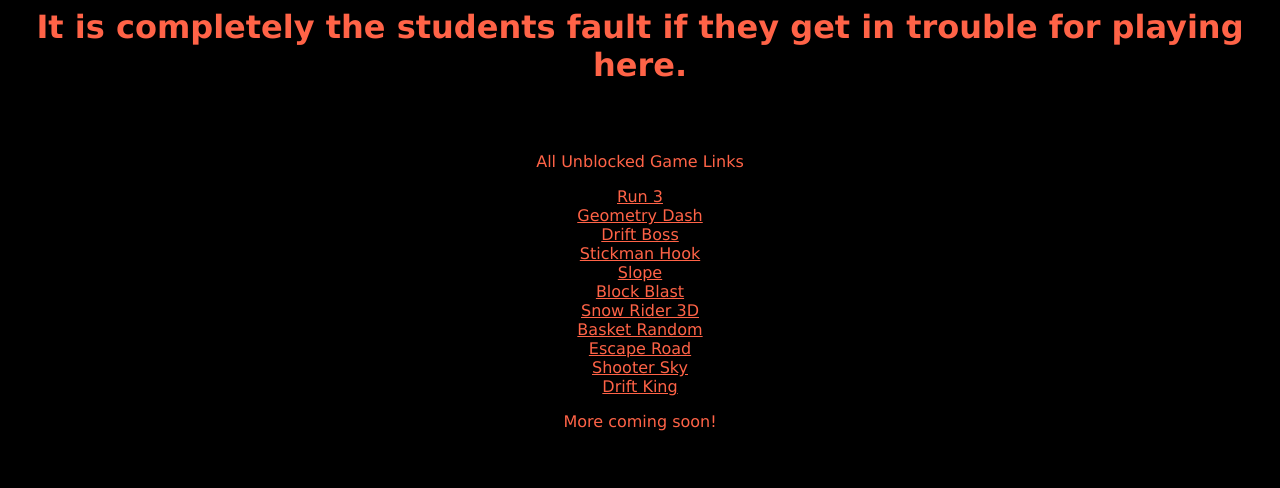
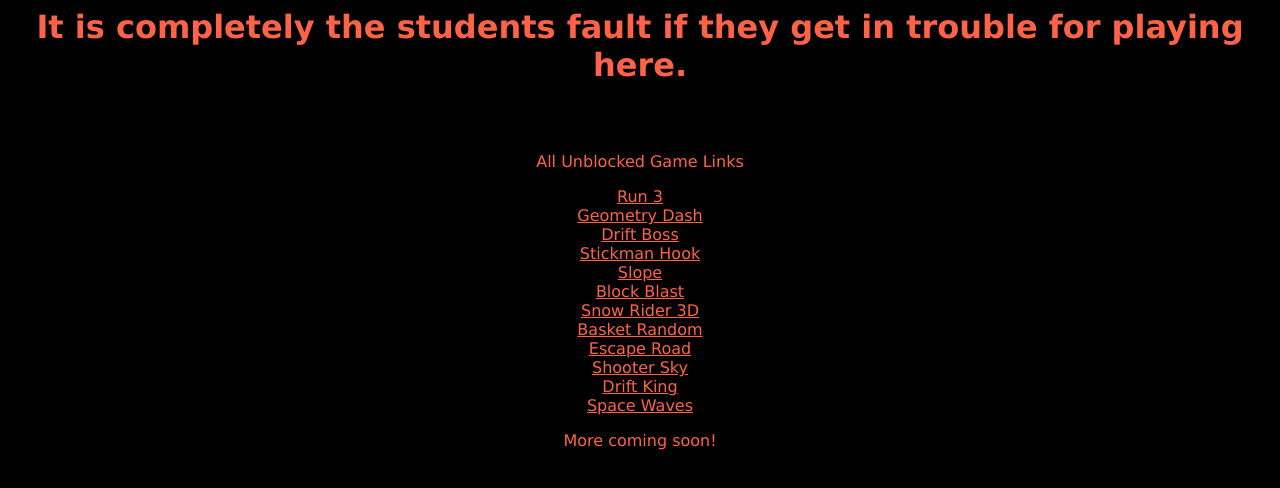
Before and after one commit to nicksdumbsites/NicksGames, a plain HTML site: page index.html in a window 1280 px wide. Drawn offline with Linux system fonts and the light colour scheme.

Commit message:
Update index.html

```diff
--- a/index.html
+++ b/index.html
@@ -36,6 +36,7 @@
 <a href="https://nicksdumbsites.github.io/Escape-Road/">Escape Road</a><br>
 <a href="https://nicksdumbsites.github.io/Shooter-Sky-Unblocked/">Shooter Sky</a><br>
 <a href="https://nicksdumbsites.github.io/Drift-King-Unblocked/">Drift King</a><br>
+<a href="https://nicksdumbsites.github.io/Space-Waves-Unblocked/">Space Waves</a><br>
 <p>More coming soon!</p>
 </body>
 </html>
```
